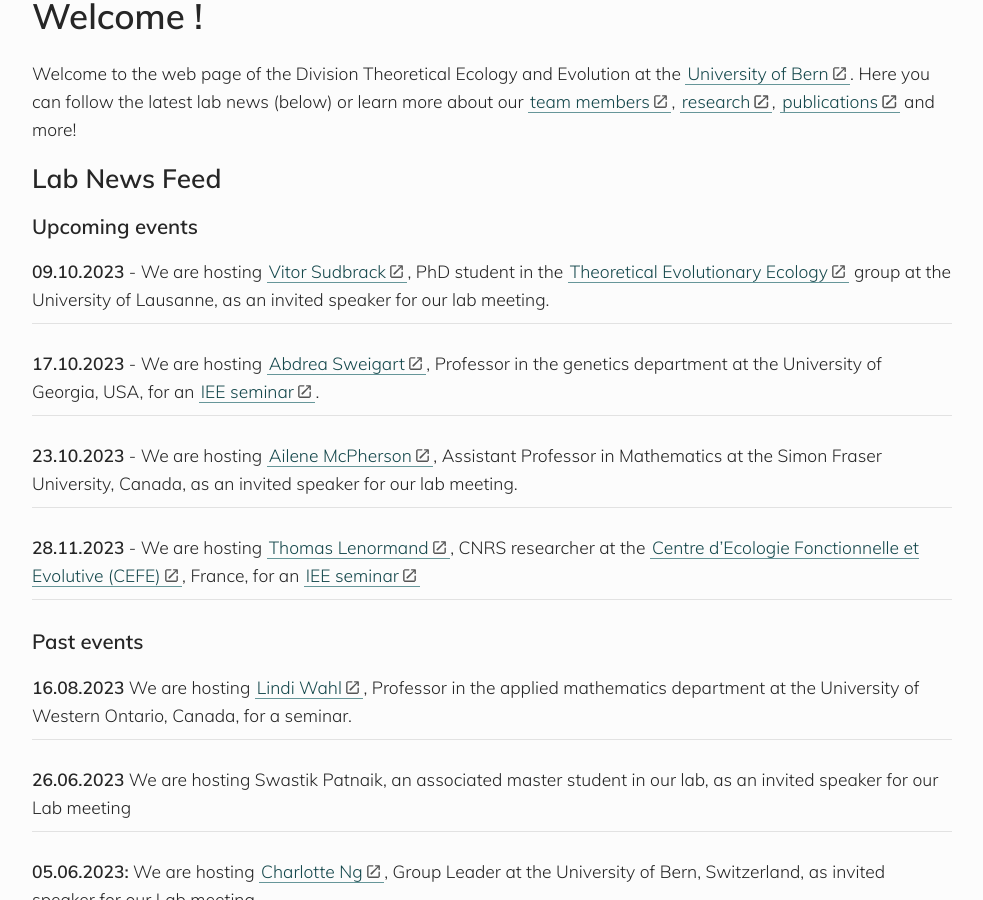
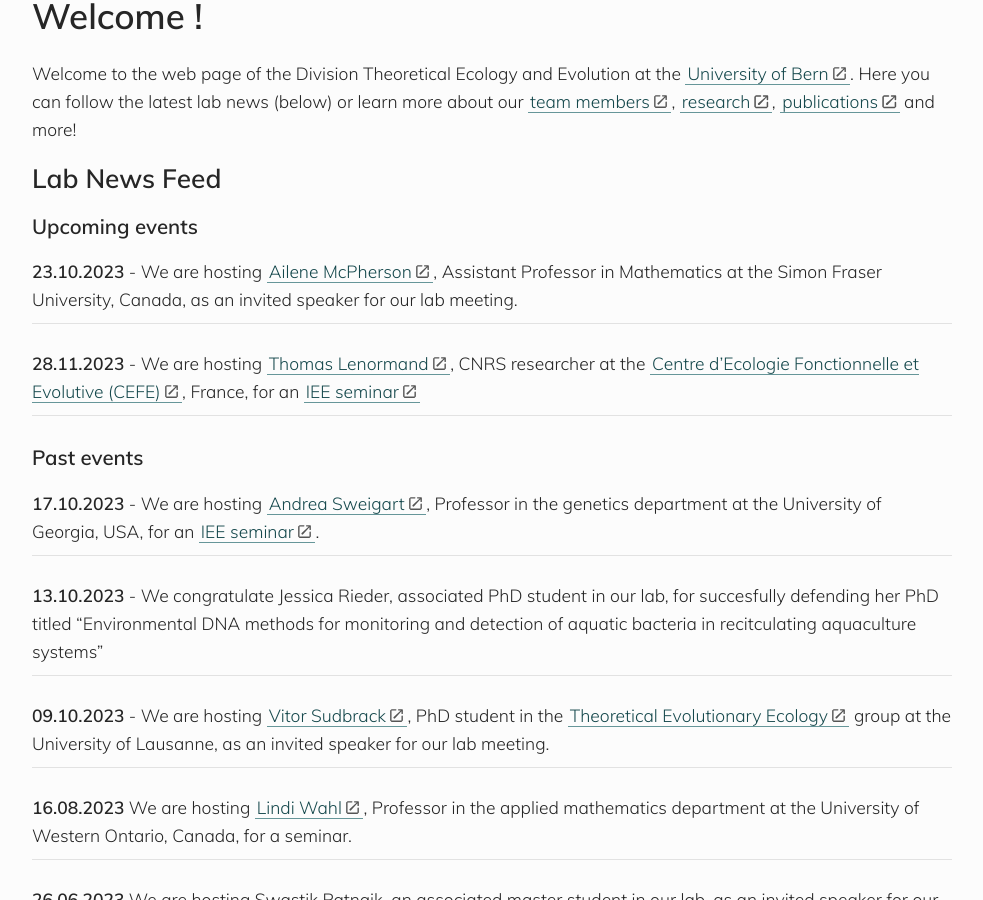
Before and after one commit to banklab/banklab.github.io, a Jekyll site: the page built from index.md, in a window 1280 px wide and 900 px high, scrolled down 362 px. Shown: the whole window, without its empty margins (148-1131 px from the left). Built offline with Jekyll 4.4.1, drawn with Linux system fonts in a browser that asks for light colours; some web fonts are replaced.

Commit message:
Update index

```diff
--- a/index.md
+++ b/index.md
@@ -12,13 +12,6 @@ Welcome to the web page of the Division Theoretical Ecology and Evolution at the
 
 ### Upcoming events
 
-**09.10.2023** - We are hosting [Vitor Sudbrack](http://sudbrack.me/), PhD student in the [Theoretical Evolutionary Ecology](https://lab-mullon.github.io/index.html) group at the University of Lausanne, as an invited speaker for our lab meeting.
-
----
-
-**17.10.2023** - We are hosting [Abdrea Sweigart](http://sweigartlab.genetics.uga.edu/), Professor in the genetics department at the University of Georgia, USA, for an [IEE seminar](https://www.iee.unibe.ch/studies/lecture_series_in_ecology_and_evolution/index_eng.html).
-
----
 
 **23.10.2023** - We are hosting [Ailene McPherson](https://amacp.github.io/), Assistant Professor in Mathematics at the Simon Fraser University, Canada, as an invited speaker for our lab meeting.
 
@@ -29,6 +22,19 @@ Welcome to the web page of the Division Theoretical Ecology and Evolution at the
 ---
 
 ### Past events
+
+
+**17.10.2023** - We are hosting [Andrea Sweigart](http://sweigartlab.genetics.uga.edu/), Professor in the genetics department at the University of Georgia, USA, for an [IEE seminar](https://www.iee.unibe.ch/studies/lecture_series_in_ecology_and_evolution/index_eng.html).
+
+---
+
+**13.10.2023** - We congratulate Jessica Rieder, associated PhD student in our lab, for succesfully defending her PhD titled "Environmental DNA methods for monitoring and detection of aquatic bacteria in recitculating aquaculture systems"
+
+---
+
+**09.10.2023** - We are hosting [Vitor Sudbrack](http://sudbrack.me/), PhD student in the [Theoretical Evolutionary Ecology](https://lab-mullon.github.io/index.html) group at the University of Lausanne, as an invited speaker for our lab meeting.
+
+---
 
 **16.08.2023** We are hosting [Lindi Wahl](https://publish.uwo.ca/~lwahl/), Professor in the applied mathematics department at the University of Western Ontario, Canada, for a seminar.
 
```
